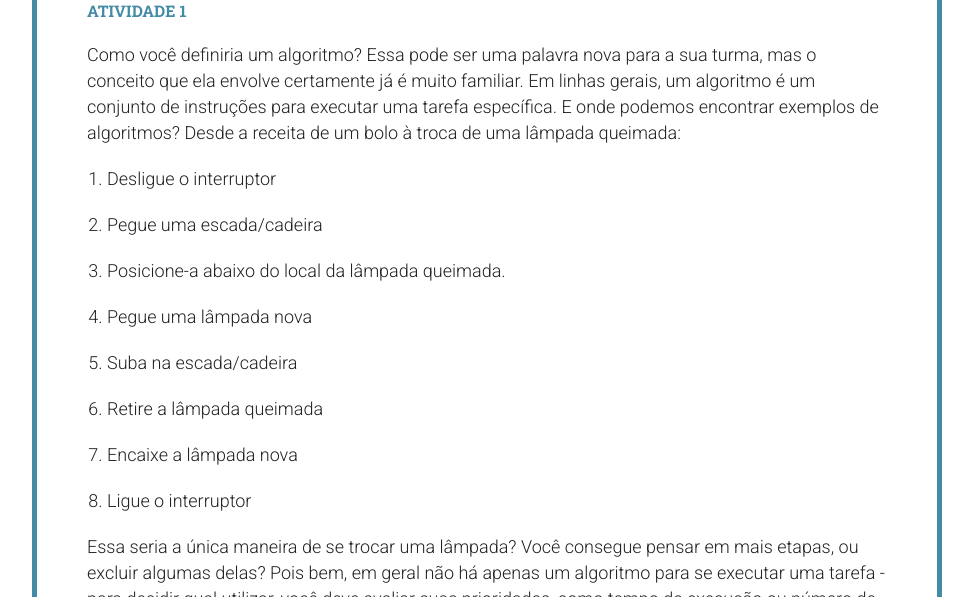
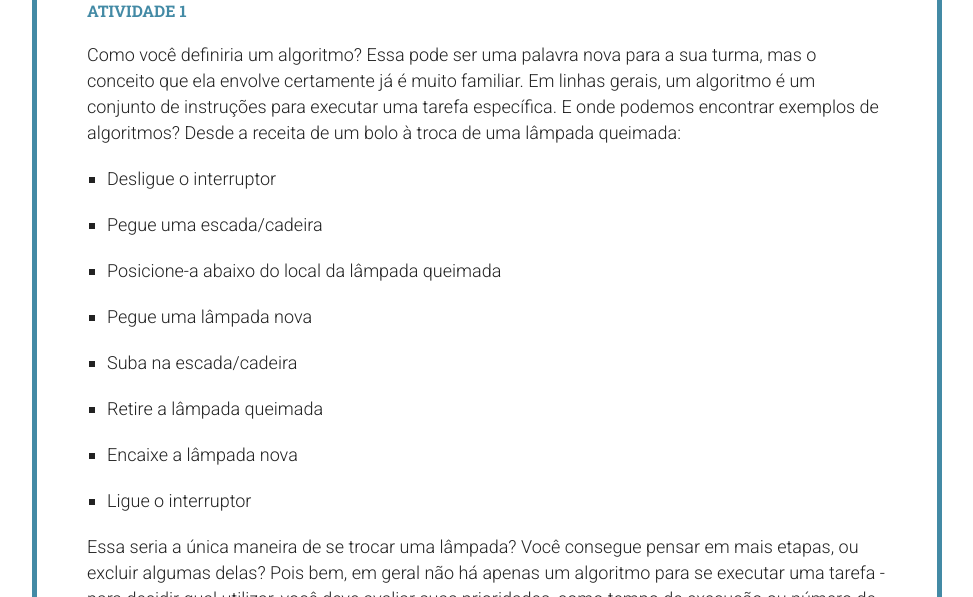
Before and after one commit to Programae/blocos, a Jekyll site: the page built from _posts/2015-01-01-aula07.md, in a window 1280 px wide and 900 px high, scrolled down 2054 px. Shown: the top 597 px of the window, without its empty margins (153-1126 px from the left). Built offline with Jekyll 4.4.1, drawn with Linux system fonts in a browser that asks for light colours; nearby versions of some CDN libraries; library files that are not in the unit come from our copies; part of the change alters nothing that is shown.

```diff
--- a/_posts/2015-01-01-aula07.md
+++ b/_posts/2015-01-01-aula07.md
@@ -45,21 +45,14 @@ Atividade Desplugada - Algoritmos
 
 Como você definiria um algoritmo? Essa pode ser uma palavra nova para a sua turma, mas o conceito que ela envolve certamente já é muito familiar. Em linhas gerais, um algoritmo é um conjunto de instruções para executar uma tarefa específica. E onde podemos encontrar exemplos de algoritmos? Desde a receita de um bolo à troca de uma lâmpada queimada:
 
-1. Desligue o interruptor
-
-2. Pegue uma escada/cadeira
-
-3. Posicione-a abaixo do local da lâmpada queimada.
-
-4. Pegue uma lâmpada nova
-
-5. Suba na escada/cadeira
-
-6. Retire a lâmpada queimada
-
-7. Encaixe a lâmpada nova
-
-8. Ligue o interruptor
+- Desligue o interruptor
+- Pegue uma escada/cadeira
+- Posicione-a abaixo do local da lâmpada queimada
+- Pegue uma lâmpada nova
+- Suba na escada/cadeira
+- Retire a lâmpada queimada
+- Encaixe a lâmpada nova
+- Ligue o interruptor
 
 Essa seria a única maneira de se trocar uma lâmpada? Você consegue pensar em mais etapas, ou excluir algumas delas? Pois bem, em geral não há apenas um algoritmo para se executar uma tarefa - para decidir qual utilizar, você deve avaliar suas prioridades, como tempo de execução ou número de comandos.
 
```
